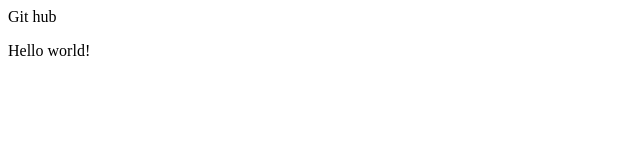
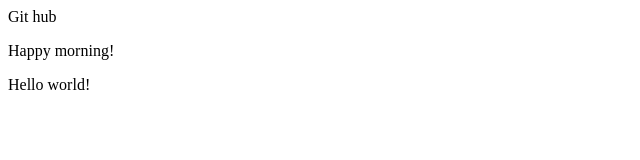
Before and after one commit to Shaiksony02/practice, a plain HTML site: page index.html in a window 1280 px wide. Shown: the whole page, without its empty margins (0-640 px from the left). Drawn offline with Linux system fonts and the light colour scheme.

Commit message:
added new para

```diff
--- a/index.html
+++ b/index.html
@@ -7,6 +7,7 @@
 </head>
 <body>
     <h>Git hub </h>
+    <p>Happy morning!</p>
     <p>Hello world!</p>
 </body>
 </html>
```
